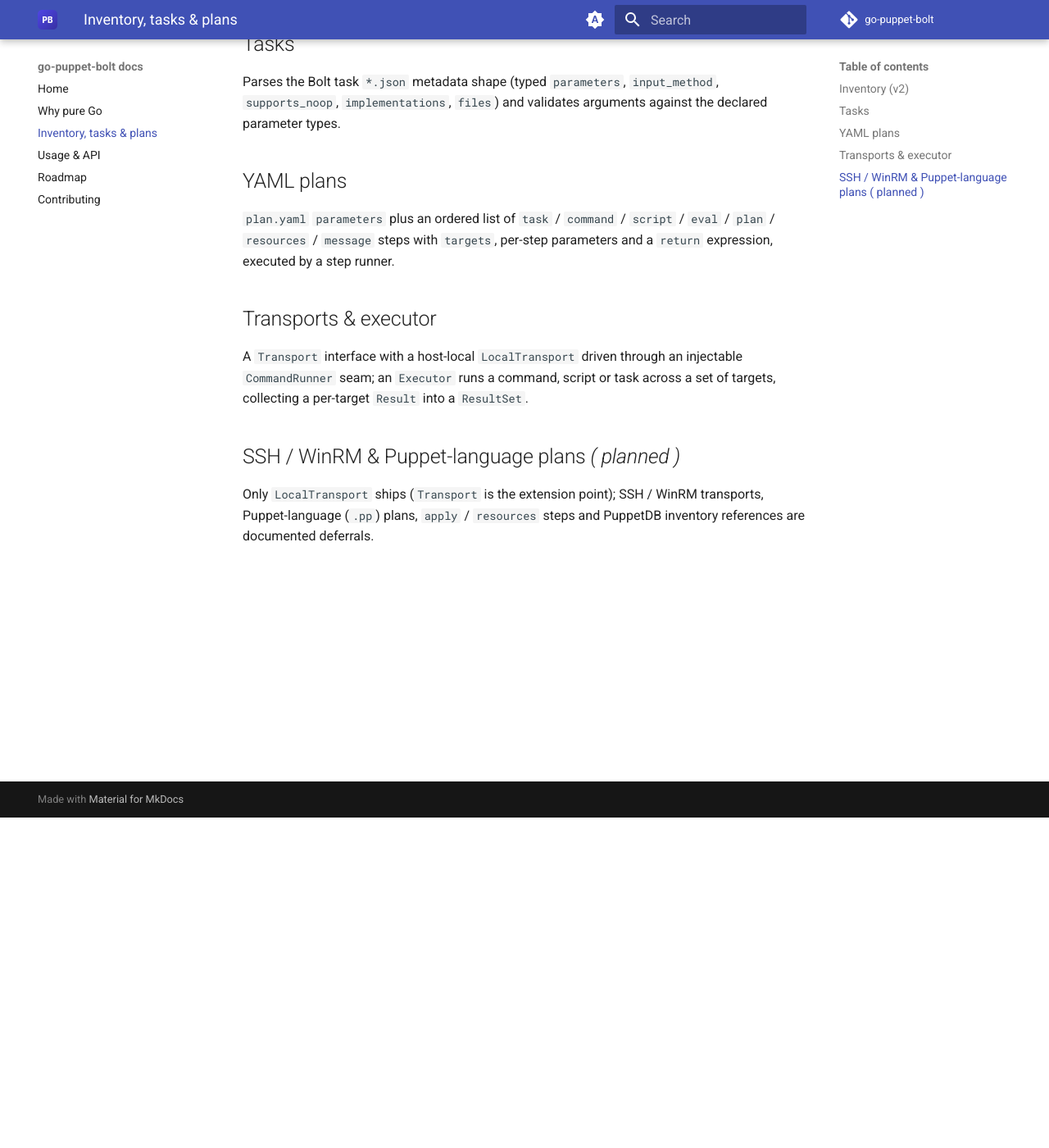
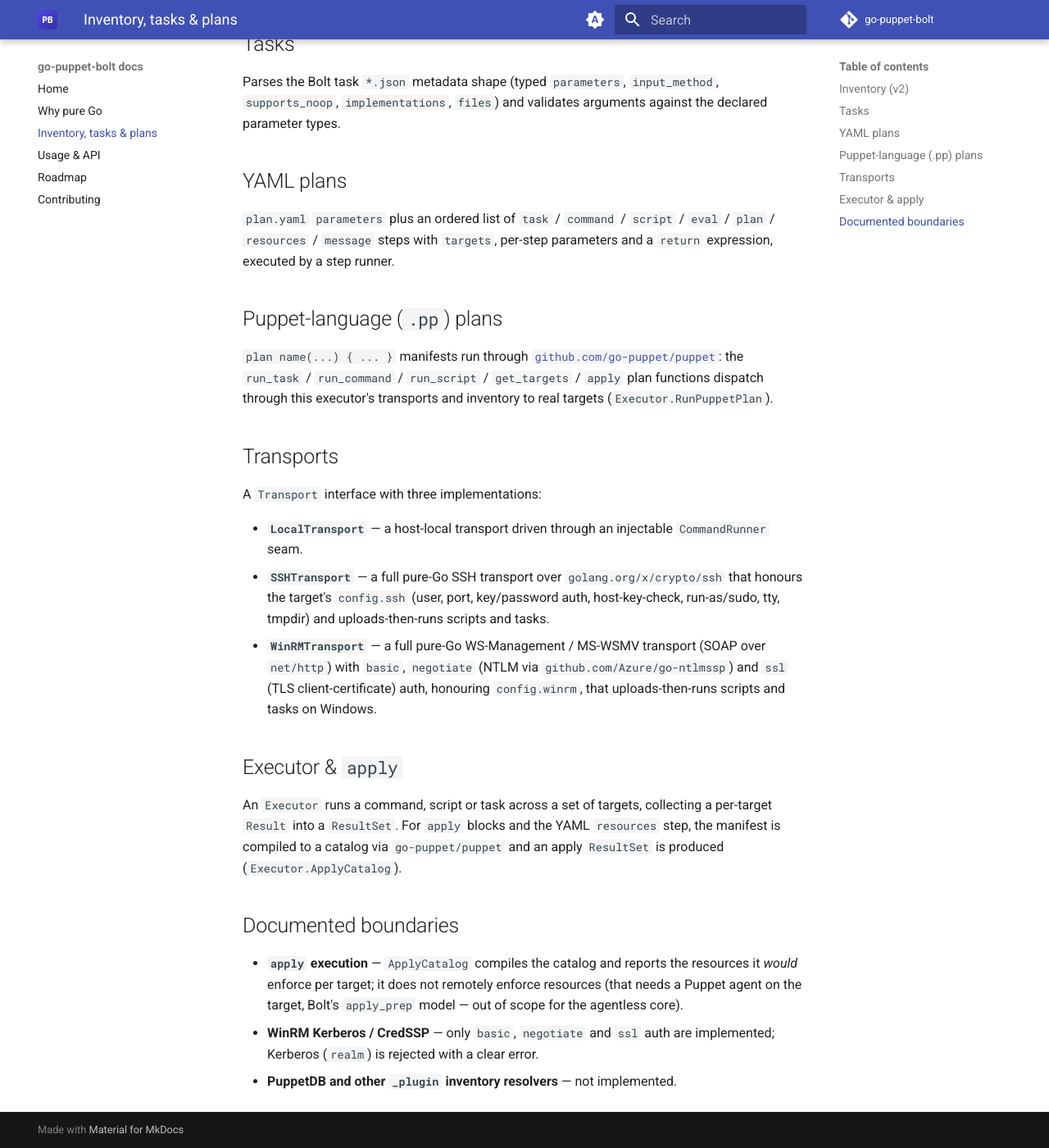
Before and after one commit to go-puppet-bolt/docs, an MkDocs documentation site: the page built from docs/model.md, in a window 1280 px wide and 1400 px high, scrolled down 403 px. Shown: the whole window at 82% size. Built offline with MkDocs 1.6.1 and Material for MkDocs 9.7.7, drawn with Linux system fonts in a browser that asks for light colours; the version menu is left out.

Commit message:
docs: sync to shipped SSH/WinRM transports and .pp plans (#1)
bolt ships full pure-Go SSH and WinRM transports, Puppet-language (.pp)
plans (RunPuppetPlan) and apply/resources (ApplyCatalog), but the docs
still marked all of that 'planned', claimed 'Only LocalTransport ships',
and stated the only dependency is the YAML loader. Correct model/roadmap/
index/why/api against the code (verified: constructors and RunCommand
compile and run; deps are yaml + x/crypto/ssh + go-ntlmssp + go-puppet).

Co-authored-by: Claude Opus 4.8 <noreply@anthropic.com>

```diff
--- a/docs/model.md
+++ b/docs/model.md
@@ -14,10 +14,24 @@ Parses the Bolt task `*.json` metadata shape (typed `parameters`, `input_method`
 
 `plan.yaml` `parameters` plus an ordered list of `task` / `command` / `script` / `eval` / `plan` / `resources` / `message` steps with `targets`, per-step parameters and a `return` expression, executed by a step runner.
 
-## Transports & executor
+## Puppet-language (`.pp`) plans
 
-A `Transport` interface with a host-local `LocalTransport` driven through an injectable `CommandRunner` seam; an `Executor` runs a command, script or task across a set of targets, collecting a per-target `Result` into a `ResultSet`.
+`plan name(...) { ... }` manifests run through [`github.com/go-puppet/puppet`](https://github.com/go-puppet/puppet): the `run_task` / `run_command` / `run_script` / `get_targets` / `apply` plan functions dispatch through this executor's transports and inventory to real targets (`Executor.RunPuppetPlan`).
 
-## SSH / WinRM & Puppet-language plans _( planned )_
+## Transports
 
-Only `LocalTransport` ships (`Transport` is the extension point); SSH / WinRM transports, Puppet-language (`.pp`) plans, `apply` / `resources` steps and PuppetDB inventory references are documented deferrals.
+A `Transport` interface with three implementations:
+
+- **`LocalTransport`** — a host-local transport driven through an injectable `CommandRunner` seam.
+- **`SSHTransport`** — a full pure-Go SSH transport over `golang.org/x/crypto/ssh` that honours the target's `config.ssh` (user, port, key/password auth, host-key-check, run-as/sudo, tty, tmpdir) and uploads-then-runs scripts and tasks.
+- **`WinRMTransport`** — a full pure-Go WS-Management / MS-WSMV transport (SOAP over `net/http`) with `basic`, `negotiate` (NTLM via `github.com/Azure/go-ntlmssp`) and `ssl` (TLS client-certificate) auth, honouring `config.winrm`, that uploads-then-runs scripts and tasks on Windows.
+
+## Executor & `apply`
+
+An `Executor` runs a command, script or task across a set of targets, collecting a per-target `Result` into a `ResultSet`. For `apply` blocks and the YAML `resources` step, the manifest is compiled to a catalog via `go-puppet/puppet` and an apply `ResultSet` is produced (`Executor.ApplyCatalog`).
+
+## Documented boundaries
+
+- **`apply` execution** — `ApplyCatalog` compiles the catalog and reports the resources it *would* enforce per target; it does not remotely enforce resources (that needs a Puppet agent on the target, Bolt's `apply_prep` model — out of scope for the agentless core).
+- **WinRM Kerberos / CredSSP** — only `basic`, `negotiate` and `ssl` auth are implemented; Kerberos (`realm`) is rejected with a clear error.
+- **PuppetDB and other `_plugin` inventory resolvers** — not implemented.
```
Also changed, not shown: docs/api.md (+19 -1 lines), docs/index.md (+4 -4 lines), docs/roadmap.md (+7 -3 lines), docs/why.md (+1 -1 lines).
